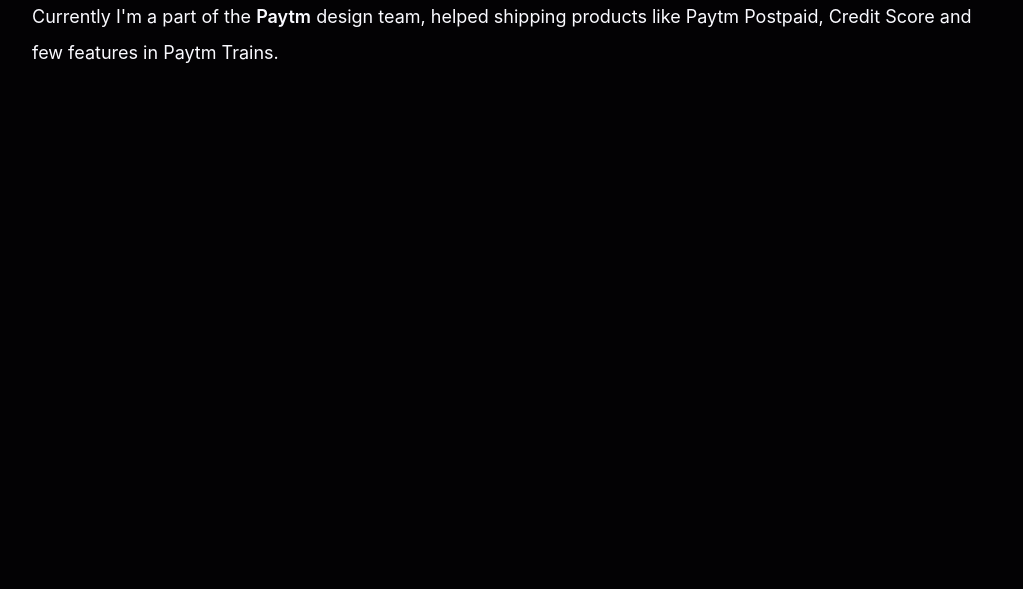
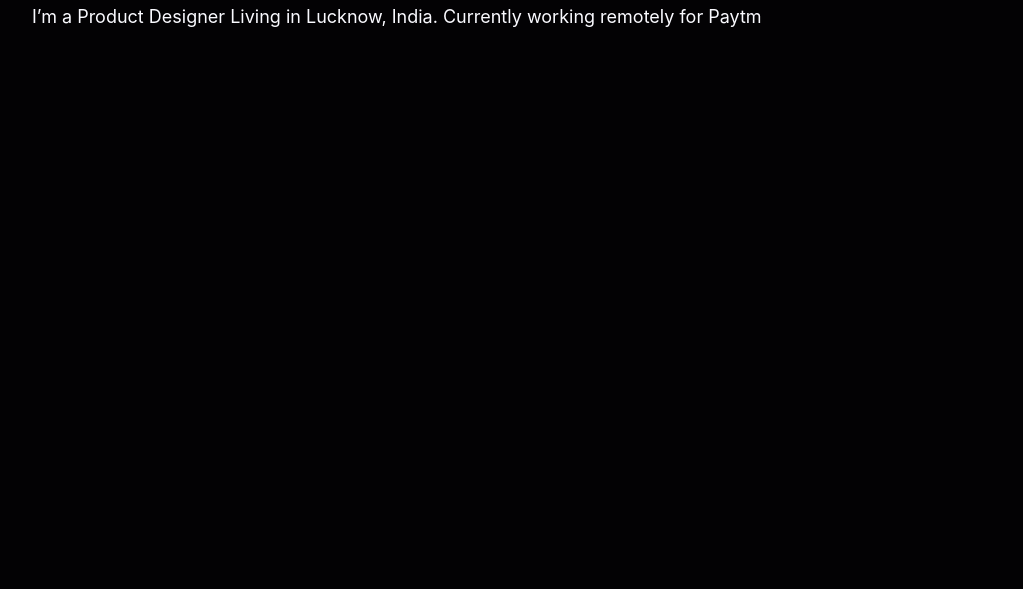
Before and after one commit to Vraj247/myport2.0, a Gatsby site: page / in a window 1280 px wide. Shown: the part 211-800 px from the top of the page, without its empty margins (128-1151 px from the left). Built offline with nearby package versions, Linux system fonts and the light colour scheme; Gatsby itself is replaced by a stand-in of ours.

Commit message:
'Changed h2'

```diff
--- a/src/pages/index.js
+++ b/src/pages/index.js
@@ -19,7 +19,7 @@
           </h1>
         </div>
         <div className="data">
-        <h2>Currently I'm a part of the&nbsp;<a href="https://paytm.com/" class="Paytm-link" target="_blank">Paytm</a> design team, helped shipping products like Paytm Postpaid, Credit Score and few features in Paytm Trains.
+        <h2>I’m a Product Designer Living in Lucknow, India. Currently working remotely for <a>Paytm</a>
         </h2>
         </div>
       </div>
```
